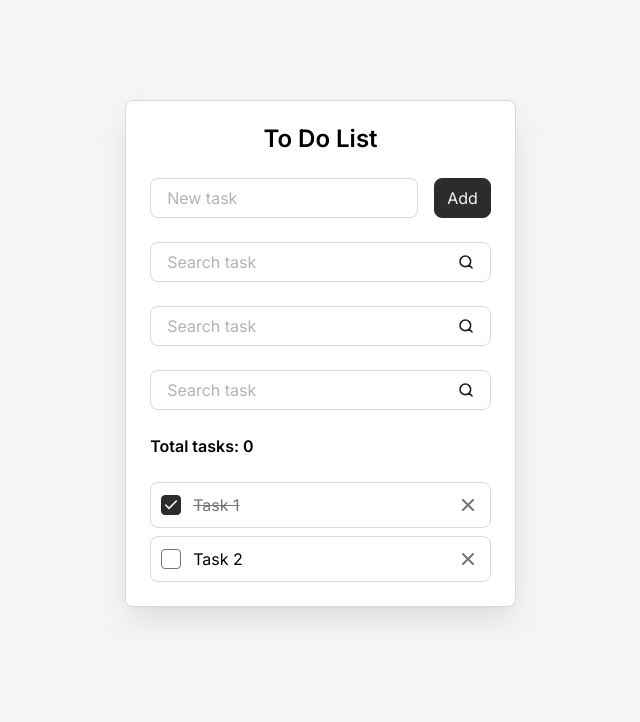
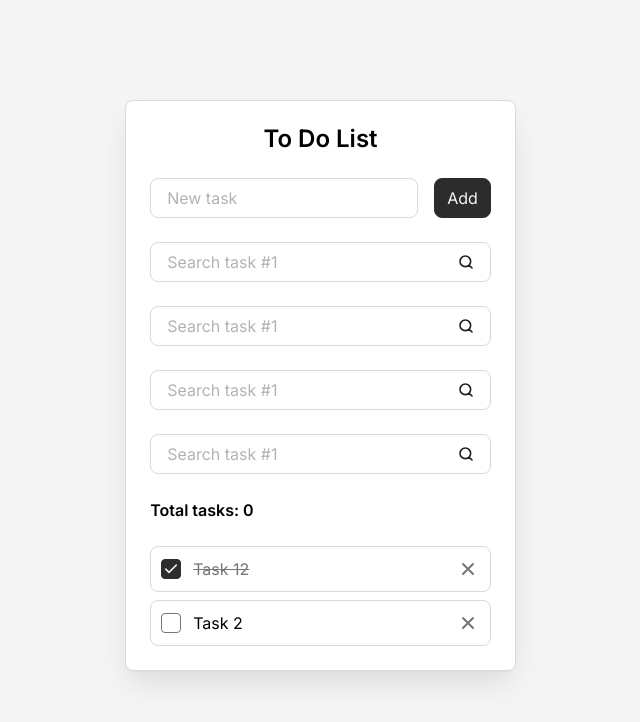
Before and after one commit to MarkTenno/test2, a React (Vite) app: page / in a window 1280 px wide. Shown: the top 722 px of the page, without its empty margins (312-952 px from the left). Built offline with nearby package versions, Linux system fonts and the light colour scheme.

Commit message:
Some shit

```diff
--- a/src/App.jsx
+++ b/src/App.jsx
@@ -27,6 +27,7 @@ const App = () => {
       <Search />
       <Search />
       <Search />
+      <Search />
       <div className="todo__info">
         <div className="todo__total-tasks">Total tasks: <span>0</span></div>
         <button className="todo__delete-all-button" type="button">Delete all</button>
--- a/src/components/Search.jsx
+++ b/src/components/Search.jsx
@@ -7,7 +7,7 @@ const Search = () => {
                     className="field__label"
                     htmlFor="search-task"
                 >
-                    Search task
+                    Search task #1
                 </label>
                 {/* {arrTest.map(item => <p>{item}</p>)} */}
                 <input
--- a/src/components/TodoList.jsx
+++ b/src/components/TodoList.jsx
@@ -12,7 +12,7 @@ const TodoList = () => {
                     className="todo-item__label"
                     htmlFor="task-1"
                 >
-                    Task 1
+                    Task 12
                 </label>
                 <button
                     className="todo-item__delete-button"
```
